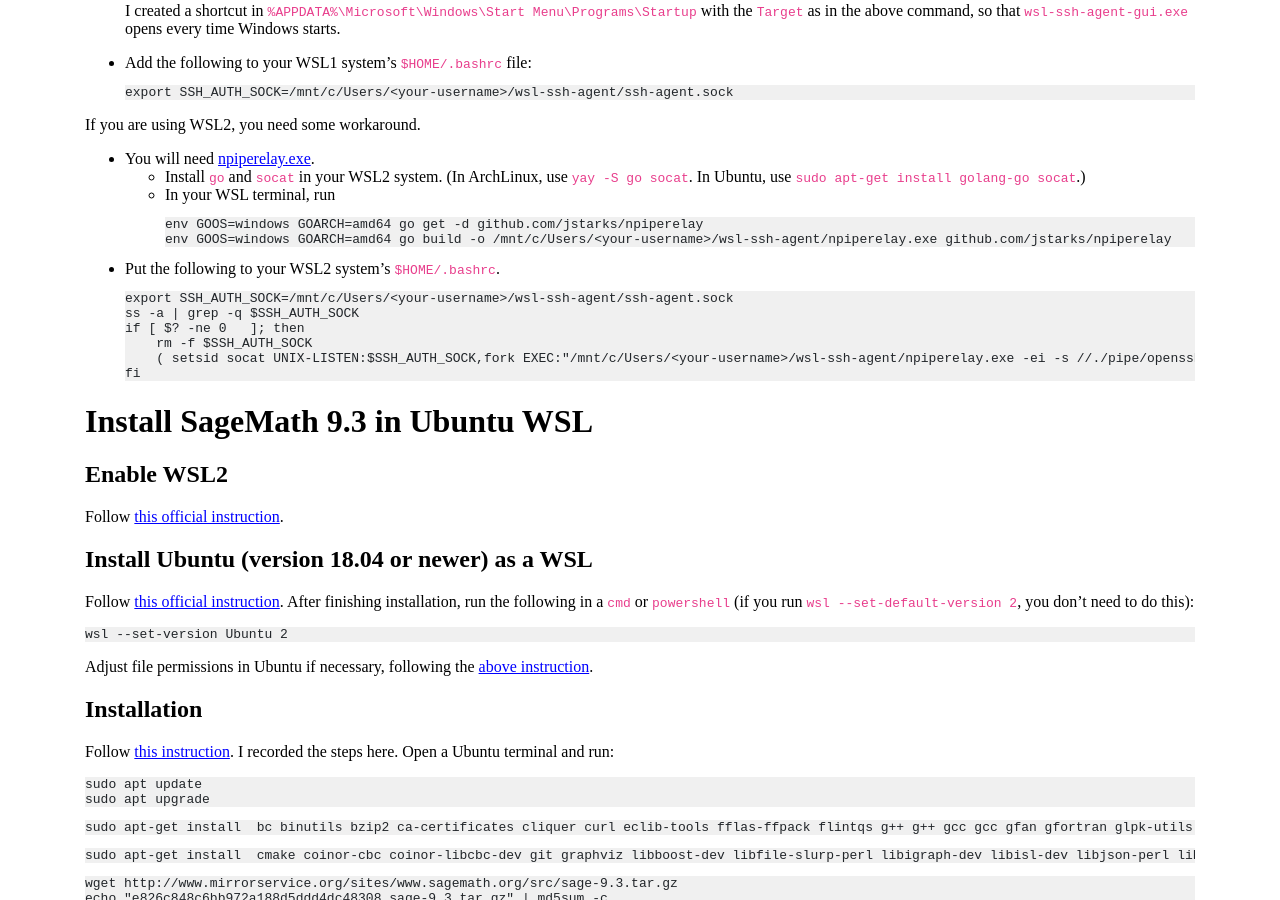
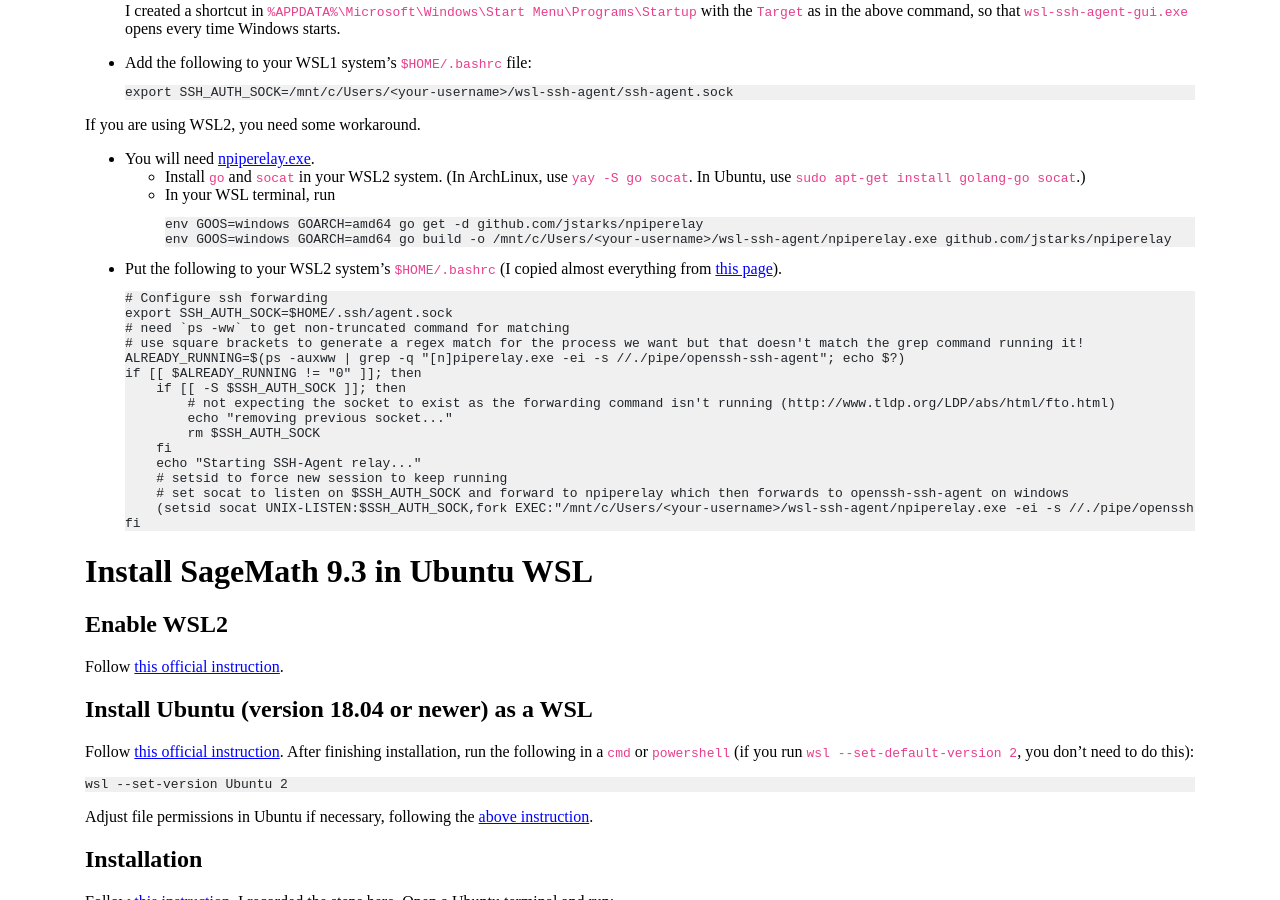
Before and after one commit to hoanganhduc/hoanganhduc.github.io, a Jekyll site: the page built from _posts/2019-12-30-some-notes-on-using-windows-subsystem-for-linux.md, in a window 1280 px wide and 900 px high, scrolled down 1828 px. Built offline with Jekyll 4.4.1, drawn with Linux system fonts in a browser that asks for light colours.

Commit message:
Updated @ 2021-07-11  20:52:41 JST

````diff
--- a/_posts/2019-12-30-some-notes-on-using-windows-subsystem-for-linux.md
+++ b/_posts/2019-12-30-some-notes-on-using-windows-subsystem-for-linux.md
@@ -120,13 +120,23 @@ If you are using WSL2, you need some workaround.
 	env GOOS=windows GOARCH=amd64 go get -d github.com/jstarks/npiperelay
 	env GOOS=windows GOARCH=amd64 go build -o /mnt/c/Users/<your-username>/wsl-ssh-agent/npiperelay.exe github.com/jstarks/npiperelay
 	```
-* Put the following to your WSL2 system's `$HOME/.bashrc`.
+* Put the following to your WSL2 system's `$HOME/.bashrc` (I copied almost everything from [this page](https://stuartleeks.com/posts/wsl-ssh-key-forward-to-windows/)).
   ```bash
-  export SSH_AUTH_SOCK=/mnt/c/Users/<your-username>/wsl-ssh-agent/ssh-agent.sock
-  ss -a | grep -q $SSH_AUTH_SOCK
-  if [ $? -ne 0   ]; then
-      rm -f $SSH_AUTH_SOCK
-      ( setsid socat UNIX-LISTEN:$SSH_AUTH_SOCK,fork EXEC:"/mnt/c/Users/<your-username>/wsl-ssh-agent/npiperelay.exe -ei -s //./pipe/openssh-ssh-agent",nofork & ) >/dev/null 2>&1
+  # Configure ssh forwarding
+  export SSH_AUTH_SOCK=$HOME/.ssh/agent.sock
+  # need `ps -ww` to get non-truncated command for matching
+  # use square brackets to generate a regex match for the process we want but that doesn't match the grep command running it!
+  ALREADY_RUNNING=$(ps -auxww | grep -q "[n]piperelay.exe -ei -s //./pipe/openssh-ssh-agent"; echo $?)
+  if [[ $ALREADY_RUNNING != "0" ]]; then
+      if [[ -S $SSH_AUTH_SOCK ]]; then
+          # not expecting the socket to exist as the forwarding command isn't running (http://www.tldp.org/LDP/abs/html/fto.html)
+          echo "removing previous socket..."
+          rm $SSH_AUTH_SOCK
+      fi
+      echo "Starting SSH-Agent relay..."
+      # setsid to force new session to keep running
+      # set socat to listen on $SSH_AUTH_SOCK and forward to npiperelay which then forwards to openssh-ssh-agent on windows
+      (setsid socat UNIX-LISTEN:$SSH_AUTH_SOCK,fork EXEC:"/mnt/c/Users/<your-username>/wsl-ssh-agent/npiperelay.exe -ei -s //./pipe/openssh-ssh-agent",nofork &) >/dev/null 2>&1
   fi
   ```
 
````
Also changed, not shown: 1 other file.
